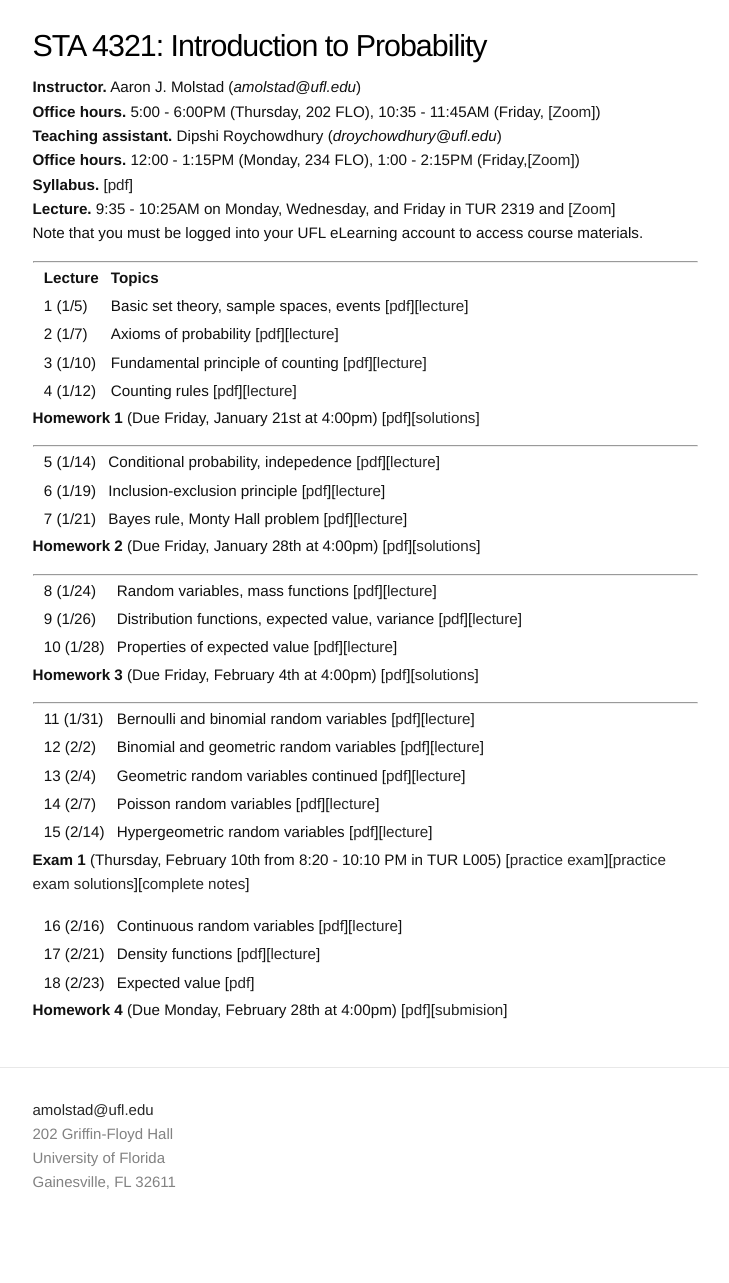
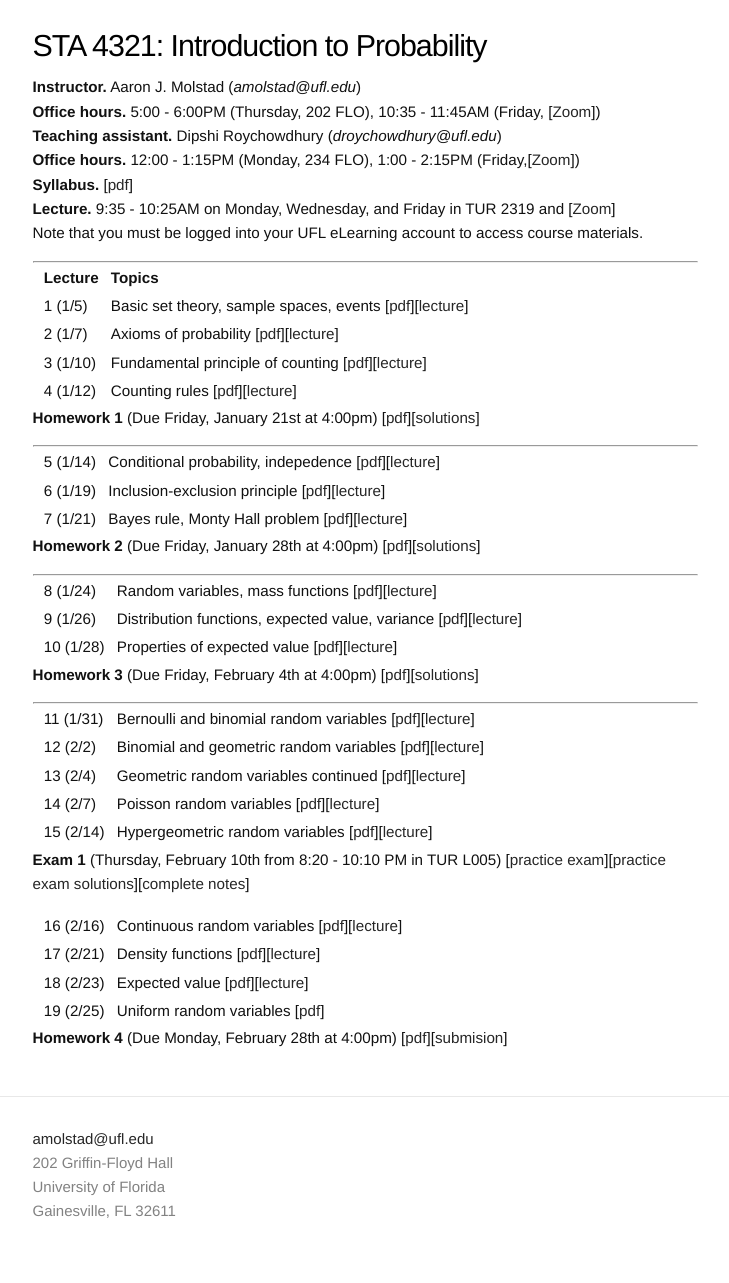
Before and after one commit to ajmolstad/ajmolstad.github.io, a Jekyll site: the page built from S22_STA4321.md, in a window 1280 px wide. Shown: the whole page, without its empty margins (275-1004 px from the left). Built offline with Jekyll 4.4.1, drawn with Linux system fonts in a browser that asks for light colours; before the commit the page ends 1254 px from its top, so only the background shows below that.

Commit message:
Update S22_STA4321.md

```diff
--- a/S22_STA4321.md
+++ b/S22_STA4321.md
@@ -57,7 +57,8 @@ Note that you must be logged into your UFL eLearning account to access course ma
 
 || 16 (2/16) || Continuous random variables [[pdf](https://ufl.instructure.com/files/66673879/download?download_frd=1)][[lecture](https://ufl.instructure.com/courses/452037/files?preview=66822606)]||
 || 17 (2/21) || Density functions [[pdf](https://ufl.instructure.com/files/66807281/download?download_frd=1)][[lecture](https://ufl.instructure.com/courses/452037/files?preview=66822994)]||
-|| 18 (2/23) || Expected value [[pdf](https://ufl.instructure.com/files/66864259/download?download_frd=1)] ||
+|| 18 (2/23) || Expected value [[pdf](https://ufl.instructure.com/files/66864259/download?download_frd=1)][[lecture](https://ufl.instructure.com/courses/452037/files?preview=66927469)] ||
+|| 19 (2/25) || Uniform random variables [[pdf](https://ufl.instructure.com/files/66927464/download?download_frd=1)] ||
 
 
 **Homework 4** (Due Monday, February 28th at 4:00pm) [[pdf](https://ufl.instructure.com/files/66822479/download?download_frd=1)][[submision](https://ufl.instructure.com/courses/452037/assignments/5138075)]
```
